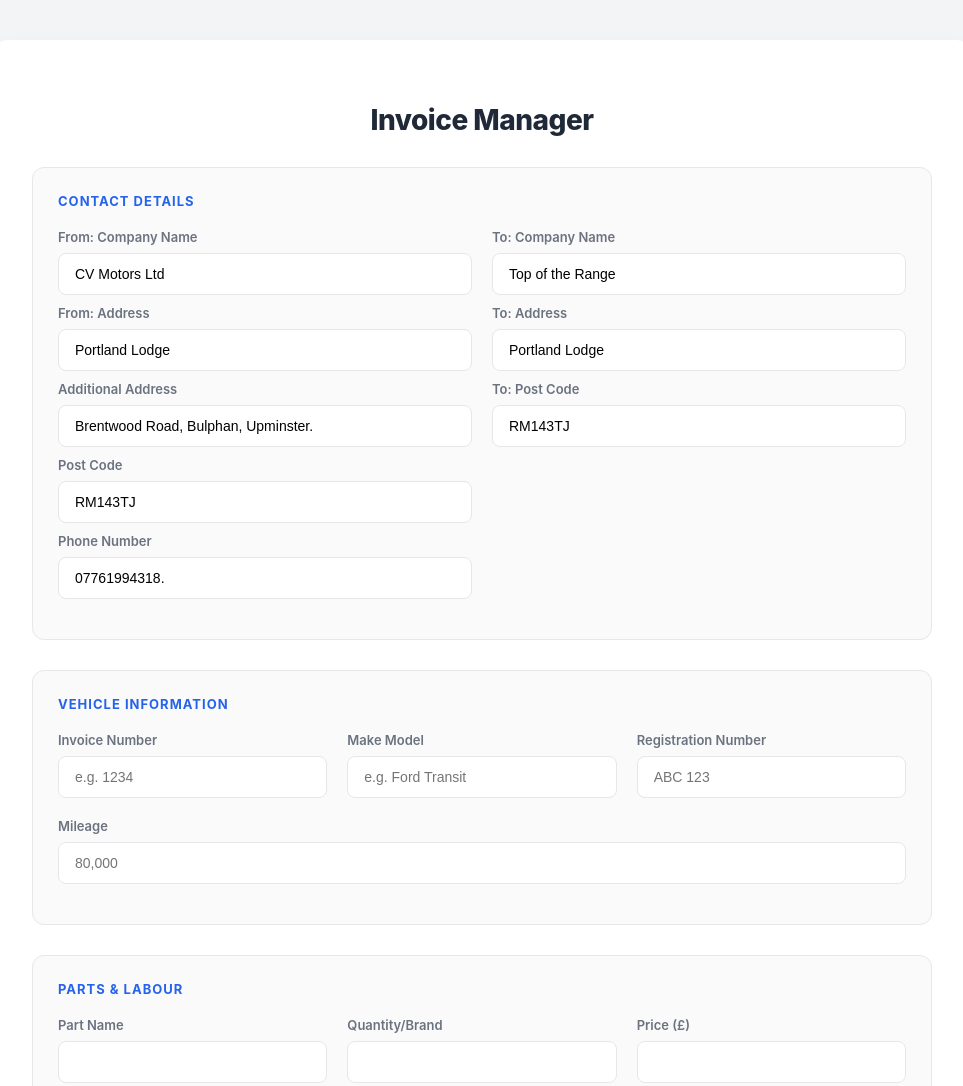
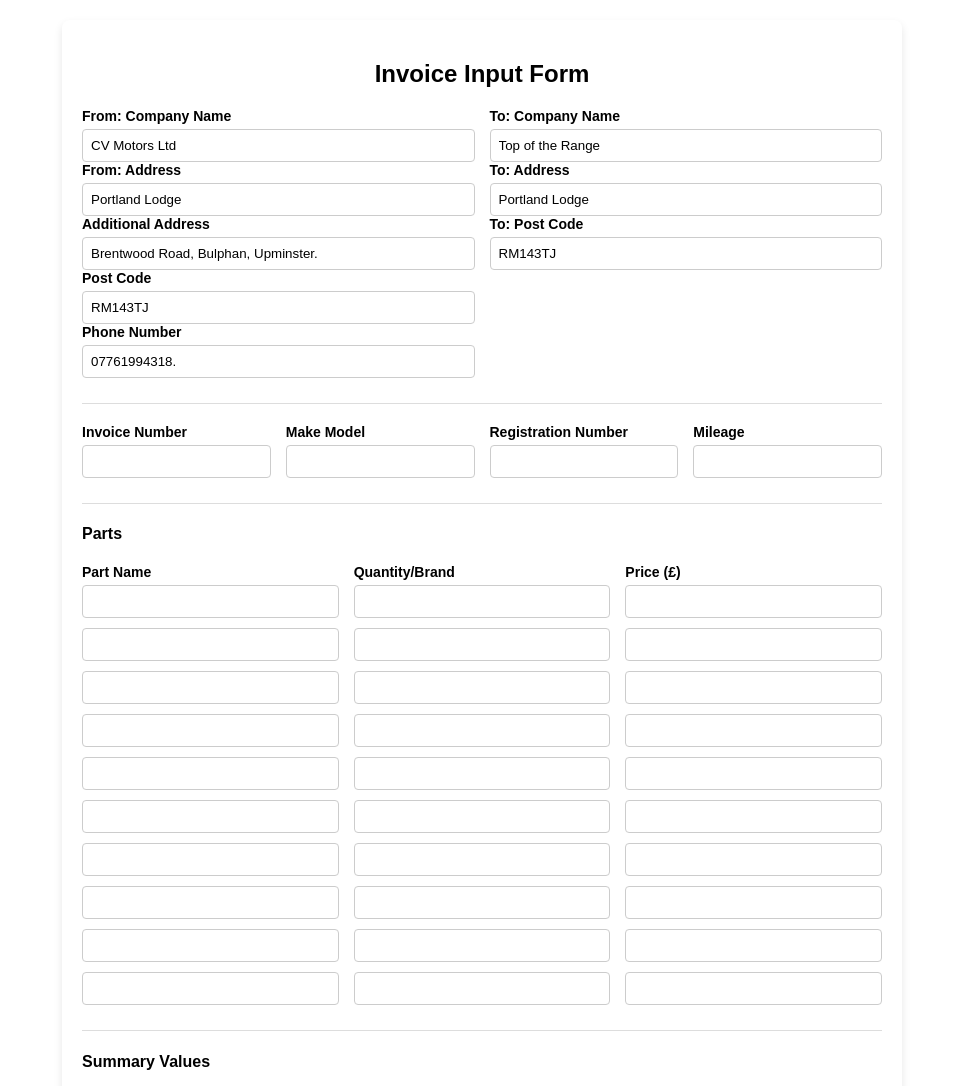
Before and after one commit to shahriarshafi/invoice_form_cv_motors_ltd, a plain HTML site: page index.html in a window 1280 px wide. Shown: the top 1086 px of the page, without its empty margins (158-1121 px from the left). Drawn offline with Linux system fonts and the light colour scheme.

Commit message:
Previous css

```diff
--- a/index.html
+++ b/index.html
@@ -6,235 +6,193 @@
     <title>Invoice Generator</title>
     <script src="https://cdnjs.cloudflare.com/ajax/libs/html2pdf.js/0.10.1/html2pdf.bundle.min.js"></script>
     <style>
-        /* --- Modern Responsive Input Form Styling --- */
-        :root {
-            --accent: #2563eb;
-            --accent-hover: #1d4ed8;
-            --success: #10b981;
-            --bg: #f3f4f6;
-            --white: #ffffff;
-            --text: #1f2937;
-            --text-light: #6b7280;
-            --border: #e5e7eb;
+        /* --- General & Form Styles --- */
+        body {
+            font-family: Arial, sans-serif;
+            background-color: #ffffff;
+            margin: 0;
+            padding: 20px;
+        }
+        .form-container {
+            max-width: 800px;
+            margin: auto;
+            background: white;
+            padding: 20px;
+            border-radius: 8px;
+            box-shadow: 0 4px 8px rgba(0,0,0,0.1);
+        }
+        h2 { text-align: center; }
+        .form-section {
+            margin-bottom: 20px;
+            padding-bottom: 15px;
+            border-bottom: 1px solid #ddd;
+        }
+        .form-row {
+            display: flex;
+            gap: 15px;
+            margin-bottom: 10px;
+        }
+        .form-row > div { flex: 1; }
+        label { font-weight: bold; display: block; margin-bottom: 5px; font-size: 14px;}
+        input[type="text"], input[type="number"], input[type="date"] {
+            width: 100%;
+            padding: 8px;
+            box-sizing: border-box;
+            border: 1px solid #ccc;
+            border-radius: 4px;
+        }
+        .btn-generate {
+            background-color: #28a745;
+            color: white;
+            padding: 15px;
+            border: none;
+            cursor: pointer;
+            border-radius: 4px;
+            width: 100%;
+            font-size: 18px;
+            font-weight: bold;
+            margin-top: 10px;
         }
 
-        body {
-            font-family: 'Inter', -apple-system, BlinkMacSystemFont, "Segoe UI", Roboto, sans-serif;
-            background-color: var(--bg);
-            margin: 0;
-            padding: 20px;
-            color: var(--text);
+        /* --- Hidden Invoice Layout (Strictly 1 Page A4) --- */
+        #invoice-wrapper {
+            position: absolute;
+            left: -9999px; /* Hide off-screen */
+            top: 0;
         }
 
-        .form-container {
-            max-width: 900px;
-            margin: 20px auto;
-            background: var(--white);
-            padding: 40px;
-            border-radius: 16px;
-            box-shadow: 0 10px 25px rgba(0, 0, 0, 0.05);
+        .invoice-box {
+            width: 210mm;
+            /* Reduced height by 1mm and added overflow: hidden to prevent the blank 2nd page */
+            height: 296mm;
+            max-height: 296mm;
+            overflow: hidden;
+            padding: 15mm;
+            background: white;
+            box-sizing: border-box;
+            font-family: Arial, sans-serif;
+            font-size: 13px;
+            color: #000;
+            display: flex;
+            flex-direction: column;
         }
 
-        h2 {
-            text-align: center;
-            font-size: 28px;
-            font-weight: 800;
-            margin-bottom: 30px;
-            color: var(--text);
-            letter-spacing: -0.5px;
+        .header-flex {
+            display: flex;
+            justify-content: space-between;
+            margin-bottom: 20px;
         }
+        .address-box strong { display: block; margin-bottom: 5px; font-size: 16px; }
 
-        .form-section {
-            margin-bottom: 30px;
-            padding: 25px;
-            background: #fafafa;
-            border-radius: 12px;
-            border: 1px solid var(--border);
-        }
-
-        .form-section h4 {
-            margin-top: 0;
-            margin-bottom: 20px;
-            color: var(--accent);
-            text-transform: uppercase;
-            font-size: 13px;
-            letter-spacing: 1px;
-        }
-
-        /* Responsive Grid Logic */
-        .form-row {
-            display: flex;
-            flex-wrap: wrap;
-            gap: 20px;
-            margin-bottom: 15px;
-        }
-
-        .form-row > div {
-            flex: 1;
-            min-width: 250px; /* Forces stack on mobile */
-        }
-
-        label {
-            font-weight: 600;
-            display: block;
-            margin-bottom: 8px;
-            font-size: 13px;
-            color: var(--text-light);
-        }
-
-        input[type="text"],
-        input[type="number"],
-        input[type="date"] {
-            width: 100%;
-            padding: 12px 16px;
-            box-sizing: border-box;
-            border: 1px solid var(--border);
-            border-radius: 8px;
-            font-size: 14px;
-            transition: all 0.2s ease;
-            background: var(--white);
-        }
-
-        input:focus {
-            outline: none;
-            border-color: var(--accent);
-            box-shadow: 0 0 0 4px rgba(37, 99, 235, 0.1);
-        }
-
-        .btn-generate {
-            background-color: var(--success);
-            color: white;
-            padding: 20px;
-            border: none;
-            cursor: pointer;
-            border-radius: 10px;
-            width: 100%;
-            font-size: 18px;
-            font-weight: 700;
-            margin-top: 10px;
-            transition: transform 0.2s, background 0.2s;
-            box-shadow: 0 4px 6px rgba(16, 185, 129, 0.2);
-        }
-
-        .btn-generate:hover {
-            background-color: #059669;
-            transform: translateY(-1px);
-        }
-
-        .btn-generate:active {
-            transform: translateY(0);
-        }
-
-        /* Specific fix for Parts list on Mobile */
-        @media (max-width: 600px) {
-            .form-container { padding: 20px; }
-            .form-row > div { min-width: 100%; }
-            .part-row {
-                background: var(--white);
-                padding: 15px;
-                border-radius: 8px;
-                margin-bottom: 10px;
-                border: 1px solid var(--border);
-            }
-        }
-
-        /* --- STICK TO YOUR ORIGINAL PDF LAYOUT (DO NOT CHANGE) --- */
-        #invoice-wrapper { position: absolute; left: -9999px; top: 0; }
-        .invoice-box {
-            width: 210mm; height: 296mm; max-height: 296mm;
-            overflow: hidden; padding: 15mm;
-            background: white; box-sizing: border-box;
-            font-family: Arial, sans-serif; font-size: 13px;
-            color: #000; display: flex; flex-direction: column;
-        }
-        .header-flex { display: flex; justify-content: space-between; margin-bottom: 20px; }
-        .address-box strong { display: block; margin-bottom: 5px; font-size: 16px; }
         .info-table { width: 50%; border-collapse: collapse; margin-bottom: 15px;}
         .info-table td { padding: 6px; border: 1px solid #000; }
         .info-table td:first-child { font-weight: bold; width: 45%; background-color: #ffffff;}
+
         .gap { height: 10px; }
+
         .parts-table { width: 100%; border-collapse: collapse; margin-bottom: 15px;}
         .parts-table th, .parts-table td { border: 1px solid #000; padding: 7px; text-align: left; }
         .parts-table th { background-color: #ffffff; }
         .parts-table td { height: 16px; }
-        .summary-flex { display: flex; justify-content: space-between; margin-bottom: 15px; }
+
+        .summary-flex {
+            display: flex;
+            justify-content: space-between;
+            margin-bottom: 15px;
+        }
         .summary-left { width: 50%; }
         .summary-right { width: 45%; }
         .summary-table { width: 100%; border-collapse: collapse; }
         .summary-table td { padding: 6px; border: 1px solid #000; }
         .summary-table td:first-child { font-weight: bold; background-color: #ffffff; width: 60%;}
-        .sign-date-flex { display: flex; justify-content: space-between; margin-top: 20px; }
+
+        .sign-date-flex {
+            display: flex;
+            justify-content: space-between;
+            margin-top: 20px;
+        }
         .signature-box { width: 40%; }
-        .signature-line { margin-top: 35px; border-bottom: 1px solid #000; }
+        .signature-line {
+            margin-top: 35px;
+            border-bottom: 1px solid #000;
+        }
         .date-box { font-weight: bold; }
-        .footer { margin-top: auto; text-align: center; font-size: 12px; font-weight: normal; padding-top: 10px; border-top: 1px solid #ffffff; }
+
+        .footer {
+            margin-top: auto;
+            text-align: center;
+            font-size: 12px;
+            font-weight: normal;
+            padding-top: 10px;
+            border-top: 1px solid #ffffff;
+        }
     </style>
 </head>
 <body>
 
     <div class="form-container">
-        <h2>Invoice Manager</h2>
+        <h2>Invoice Input Form</h2>
 
         <div class="form-section">
-            <h4>Contact Details</h4>
             <div class="form-row">
                 <div>
                     <label>From: Company Name</label>
                     <input type="text" id="fromName" value="CV Motors Ltd">
-                    <label style="margin-top:10px">From: Address</label>
+                    <label>From: Address</label>
                     <input type="text" id="fromAddress" value="Portland Lodge">
-                    <label style="margin-top:10px">Additional Address</label>
+                    <label>Additional Address <Address></Address></label>
                     <input type="text" id="fromAdditional" value="Brentwood Road, Bulphan, Upminster.">
-                    <label style="margin-top:10px">Post Code</label>
+                    <label>Post Code<Address></Address></label>
                     <input type="text" id="fromCode" value="RM143TJ">
-                    <label style="margin-top:10px">Phone Number</label>
+                    <label>Phone Number</label>
                     <input type="text" id="fromNumber" value="07761994318.">
+
+
                 </div>
                 <div>
                     <label>To: Company Name</label>
                     <input type="text" id="toName" value="Top of the Range">
-                    <label style="margin-top:10px">To: Address</label>
+                    <label>To: Address</label>
                     <input type="text" id="toAddress" value="Portland Lodge">
-                    <label style="margin-top:10px">To: Post Code</label>
+                    <label>To: Post Code</label>
                     <input type="text" id="toCode" value="RM143TJ">
                 </div>
             </div>
         </div>
 
         <div class="form-section">
-            <h4>Vehicle Information</h4>
             <div class="form-row">
-                <div><label>Invoice Number</label><input type="text" id="invNum" placeholder="e.g. 1234"></div>
-                <div><label>Make Model</label><input type="text" id="makeModel" placeholder="e.g. Ford Transit"></div>
-                <div><label>Registration Number</label><input type="text" id="regNum" placeholder="ABC 123"></div>
-                <div><label>Mileage</label><input type="text" id="mileage" placeholder="80,000"></div>
+                <div><label>Invoice Number</label><input type="text" id="invNum"></div>
+                <div><label>Make Model</label><input type="text" id="makeModel"></div>
+                <div><label>Registration Number</label><input type="text" id="regNum"></div>
+                <div><label>Mileage</label><input type="text" id="mileage"></div>
             </div>
         </div>
 
         <div class="form-section">
-            <h4>Parts & Labour</h4>
+            <h4>Parts</h4>
             <div id="parts-inputs">
                 </div>
         </div>
 
         <div class="form-section">
-            <h4>Calculations</h4>
+            <h4>Summary Values</h4>
             <div class="form-row">
                 <div><label>Price Parts (£)</label><input type="number" id="sumParts"></div>
                 <div><label>Labor Work (£)</label><input type="number" id="sumLabor"></div>
                 <div><label>Subtotal Price (£)</label><input type="number" id="sumSub"></div>
                 <div><label>Tax (20%) (£)</label><input type="number" id="sumTax"></div>
-                <div><label>Total Price (£)</label><input type="number" id="sumTotal" style="font-weight: bold; color: var(--accent);"></div>
+                <div><label>Total Price (£)</label><input type="number" id="sumTotal"></div>
             </div>
         </div>
 
         <div class="form-section">
             <div class="form-row">
-                <div><label>Invoice Date</label><input type="date" id="invDate"></div>
+                <div><label>Date</label><input type="date" id="invDate"></div>
             </div>
         </div>
 
-        <button class="btn-generate" onclick="generatePDF()">Download PDF Invoice</button>
+        <button class="btn-generate" onclick="generatePDF()">Generate PDF Invoice</button>
     </div>
 
     <div id="invoice-wrapper">
@@ -242,7 +200,6 @@
 
             <div class="header-flex">
                 <div class="address-box">
-                    <strong>Invoice Service</strong>
                     <span style="font-weight: bold;" id="out-fromName"></span><br>
                     <span id="out-fromAddress"></span><br>
                     <span id="out-fromAdditional"></span><br>
@@ -274,7 +231,8 @@
                         <th style="width: 25%;">Price Parts (£)</th>
                     </tr>
                 </thead>
-                <tbody></tbody>
+                <tbody>
+                    </tbody>
             </table>
 
             <div class="gap"></div>
@@ -294,7 +252,14 @@
 
             <div class="sign-date-flex">
                 <div class="signature-box">
+                    <h6></h6>
+                    <h6></h6>
+                    <h6></h6>
+                    <h6></h6>
+                    <h6></h6>
+                    <h6></h6>
                     <div class="signature-line"></div>
+                    <h1></h1>
                     <strong>Signature</strong>
                 </div>
                 <div class="date-box">
@@ -363,11 +328,9 @@
             document.getElementById('out-sumTotal').innerHTML = formatPound(document.getElementById('sumTotal').value);
 
             const inputDate = document.getElementById('invDate').value;
-            if (inputDate) {
-                const dateParts = inputDate.split('-');
-                const formattedDate = `${dateParts[2]}-${dateParts[1]}-${dateParts[0]}`;
-                document.getElementById('out-date').innerText = formattedDate;
-            }
+            const dateParts = inputDate.split('-');
+            const formattedDate = `${dateParts[2]}-${dateParts[1]}-${dateParts[0]}`;
+            document.getElementById('out-date').innerText = formattedDate;
 
             const element = document.getElementById('invoice-content');
 
```
